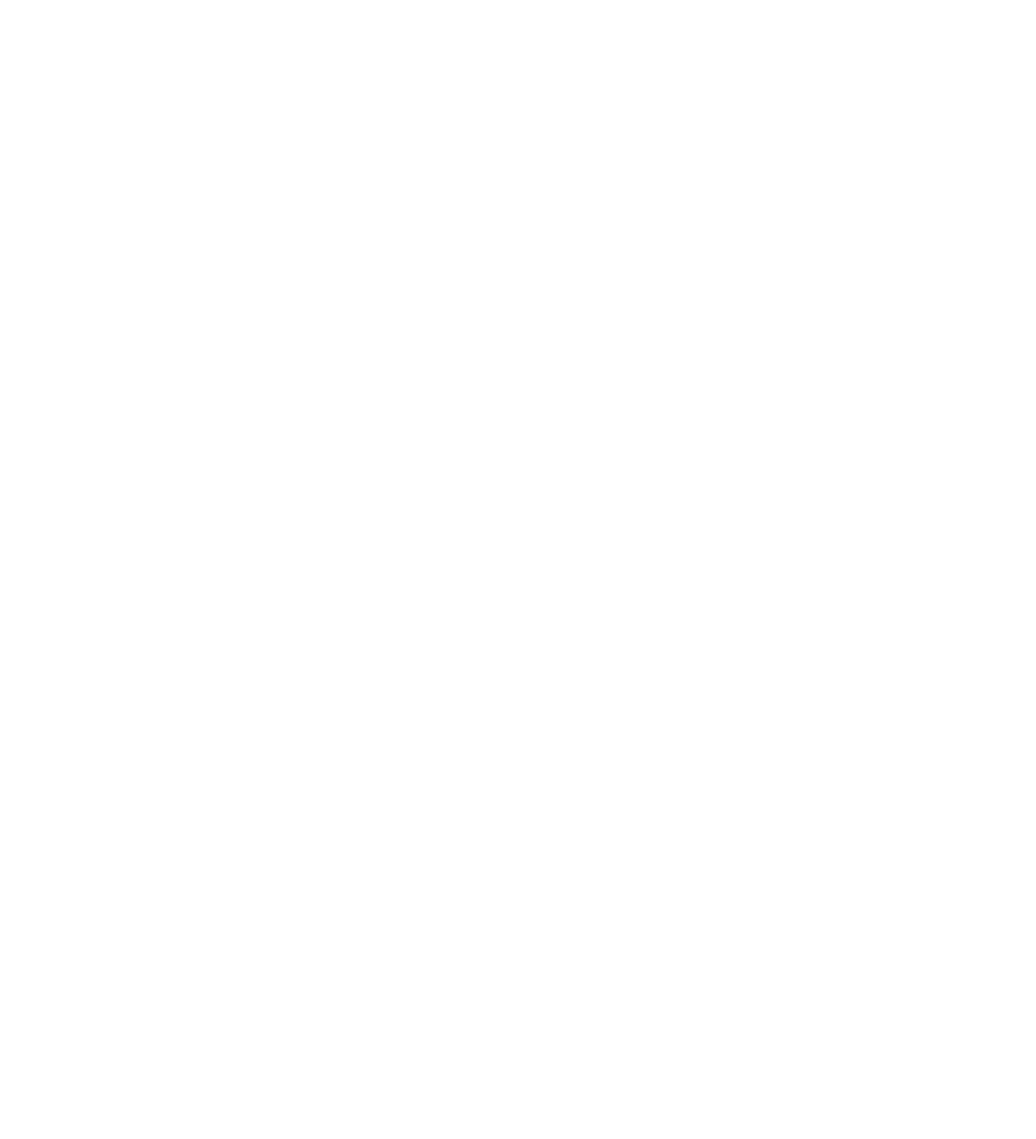
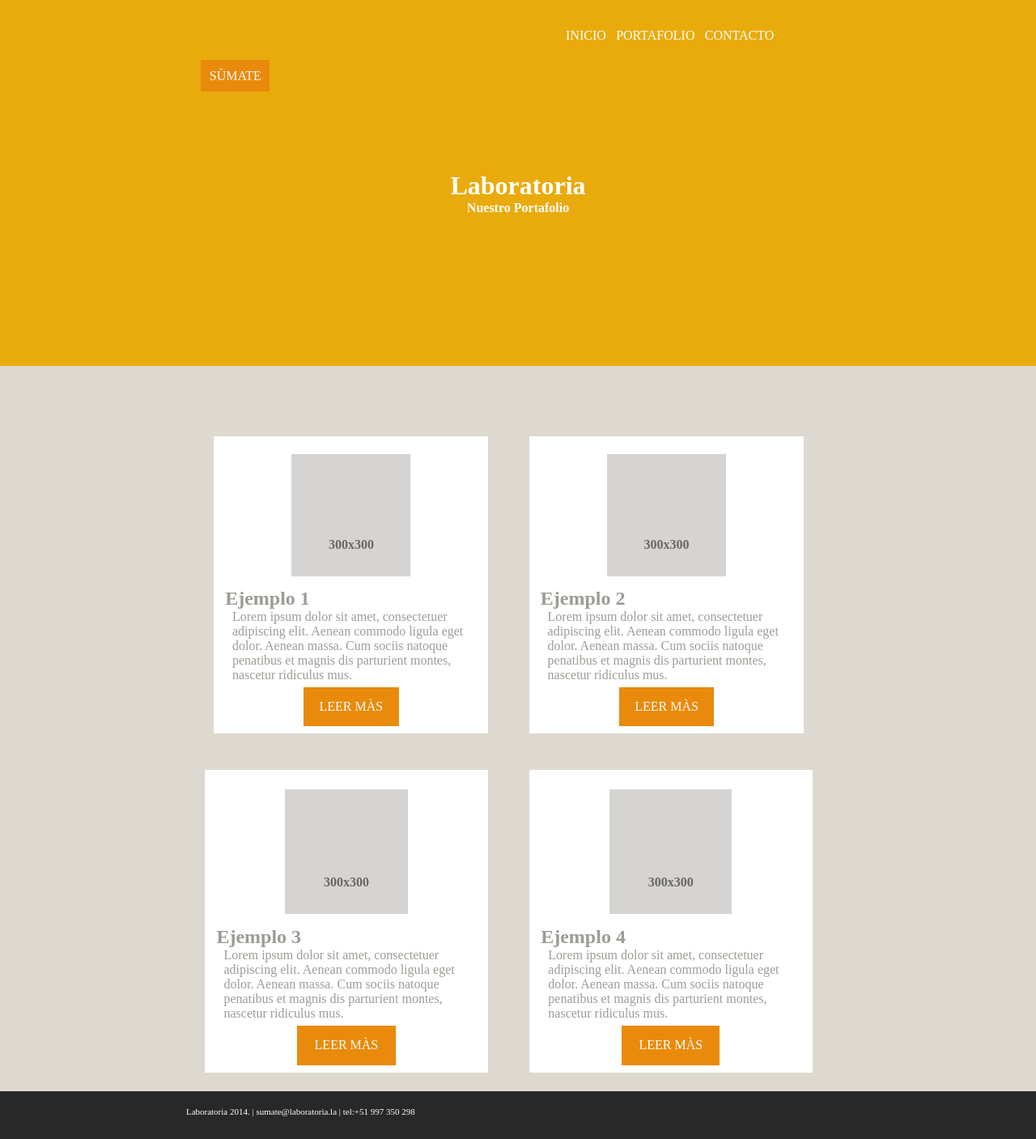
Before and after one commit to VegaRuth/Tini, a plain HTML site: page index.html in a window 1280 px wide. Shown: the whole page at 81% size. Before the commit the page ends 800 px from the top, so only its background shows below. Drawn offline with Linux system fonts and the light colour scheme.

Commit message:
Replica Proyecto

```diff
--- a/css/main.css
+++ b/css/main.css
@@ -1 +1,98 @@
-/* Inserte su codigo aqui */
+/* General */
+a{
+	text-decoration: none;
+}
+/*HEADER*/
+h1{
+	color: white;
+	margin-top: 10%;
+}
+h4{
+	color: white;
+	margin-bottom: 20%;
+}
+header{
+	background-color:#E9AB0C;
+}
+/*BOTON*/
+.boton{
+	width: 40%;
+	height: 100%;
+	background-color:#E98A0C ;
+	margin: 35% 10% 2% 20%;
+	padding: 5%;
+}
+.boton>p{
+	color: white;
+	font-size: 12px;
+	font-weight: bold;
+	margin: 4%;
+}
+.p-boton{
+	color: white;
+}
+/*MENU*/
+a > li{
+	display: inline-block;
+	text-decoration: none;
+	color: white;
+	margin-left: 2%;
+}
+nav{
+	margin: 5% 0% 0% 40%;
+}
+/*SECTION*/
+section{
+	background-color: #DDD9D0;
+	padding-top: 5%;
+}
+.sub-section-left{
+	background-color:white;
+	width:75%;
+	height: 100%;
+	padding: 5% 5% 2% 5%;
+	margin: 5% 0% 5% 20%;
+}
+.sub-section-right{
+	background-color:white;
+	width:75%;
+	height: 100%;
+	padding: 5% 5% 2% 5%;
+	margin: 5% 10% 5% 0%;
+}
+.img-section{
+	width: 50%;
+	height: 70%;
+	background-color: #D5D4D2;
+	font-color:#BDBCBC;
+	padding: 35% 10% 10% 10%;
+	margin-bottom: 5%;
+}
+.p-image{
+	color:#6A6863;
+	font-weight: bold;
+}
+.section-boton{
+	width: 40%;
+	height: 20%;
+	background-color:#E98A0C ;
+	padding: 5%;
+	margin-top: 2%;
+}
+h2{
+	color:#9D9B95;
+	margin-left: -3%;
+}
+.p-section{
+	color:#9E9C97 ;
+	padding-left: -2%;
+}
+/*FOOTER*/
+footer{
+	background-color: #282828;
+}
+.p-footer{
+	color: white;
+	margin: 2% 0% 3% 6%;
+	font-size: 11px;
+}
--- a/index.html
+++ b/index.html
@@ -5,9 +5,154 @@
 		<title>Tini</title>
 		<link rel="stylesheet" href="css/grid-system.css">
 		<link rel="stylesheet" href="css/main.css">
-		<link href='http://fonts.googleapis.com/css?family=Roboto:400,300' rel='stylesheet' type='text/css'>
+		<link href="http://fonts.googleapis.com/css?family=Roboto:400,300" rel="stylesheet" type="text/css">
 	</head>
 	<body>
-		<!-- Inserta tu código aqui -->
+		<header>
+			<div class="container">
+				<div class="row">
+				<!--boton-->
+					<div class="col-3">
+						<a href="#">
+							<div class="p-boton">
+								<center>
+									<p class="boton">SÙMATE</p>
+								</center>
+							</div>
+						</a>
+					</div>
+				<!--menu-->
+					<div class="col-9">
+						<nav>
+							<ul>
+								<a href="#"><li>
+									INICIO
+								</li></a>
+								<a href="#"><li>
+									PORTAFOLIO
+								</li></a>
+								<a href="#"><li>
+									CONTACTO
+								</li></a>
+							</ul>
+						</nav>
+					</div>
+				</div>
+				<div class="row">
+					<div class="col-12">
+						<center>
+							<h1>Laboratoria</h1>
+							<h4>Nuestro Portafolio</h4>
+						</center>
+					</div>
+				</div>
+			</div>
+		</header>
+<!--SECTION -->
+		<section>
+			<div class="container">
+				<div class="row">
+					<div class="col-6">
+						<div class="sub-section-left">
+							<center>
+								<div class="img-section">
+									<p class="p-image">300x300</p>
+								</div>
+							</center>
+								<h2>
+								Ejemplo 1
+								</h2>
+								<p class="p-section">
+									Lorem ipsum dolor sit amet, consectetuer adipiscing elit. Aenean commodo ligula eget dolor. Aenean massa. Cum sociis natoque penatibus et magnis dis parturient montes, nascetur ridiculus mus.
+								</p>
+								<center>
+									<a href="#">
+										<div class="section-boton">
+											<p class="p-boton">LEER MÀS</p>
+										</div>
+									</a>
+								</center>
+						</div>
+					</div>
+					<div class="col-6">
+						<div class="sub-section-right">
+							<center>
+								<div class="img-section">
+									<p class="p-image">300x300</p>
+								</div>
+							</center>
+								<h2>
+								Ejemplo 2
+								</h2>
+								<p class="p-section">
+									Lorem ipsum dolor sit amet, consectetuer adipiscing elit. Aenean commodo ligula eget dolor. Aenean massa. Cum sociis natoque penatibus et magnis dis parturient montes, nascetur ridiculus mus.
+								</p>
+								<center>
+									<a href="#">
+										<div class="section-boton">
+											<p class="p-boton">LEER MÀS</p>
+										</div>
+									</a>
+								</center>
+						</div>
+					</div>
+				<div class="row">
+					<div class="col-6">
+						<div class="sub-section-left">
+							<center>
+								<div class="img-section">
+									<p class="p-image">300x300</p>
+								</div>
+							</center>
+								<h2>
+								Ejemplo 3
+								</h2>
+								<p class="p-section">
+									Lorem ipsum dolor sit amet, consectetuer adipiscing elit. Aenean commodo ligula eget dolor. Aenean massa. Cum sociis natoque penatibus et magnis dis parturient montes, nascetur ridiculus mus.
+								</p>
+								<center>
+									<a href="#">
+										<div class="section-boton">
+											<p class="p-boton">LEER MÀS</p>
+										</div>
+									</a>
+								</center>
+						</div>
+					</div>
+					<div class="col-6">
+						<div class="sub-section-right">
+							<center>
+								<div class="img-section">
+									<p class="p-image">300x300</p>
+								</div>
+							</center>
+								<h2>
+								Ejemplo 4
+								</h2>
+								<p class="p-section">
+									Lorem ipsum dolor sit amet, consectetuer adipiscing elit. Aenean commodo ligula eget dolor. Aenean massa. Cum sociis natoque penatibus et magnis dis parturient montes, nascetur ridiculus mus.
+								</p>
+								<center>
+									<a href="#">
+										<div class="section-boton">
+											<p class="p-boton">LEER MÀS</p>
+										</div>
+									</a>
+								</center>
+						</div>
+					</div>
+				</div>
+			</div>
+		</section>
+<!--FOOTER-->
+		<footer>
+			<div class="container">
+				<div class="row">
+					<div class="col-12">
+						<p class="p-footer">Laboratoria 2014. | sumate@laboratoria.la | tel:+51 997 350 298</p>
+					</div>
+				</div>
+			</div>
+		</footer>
 	</body>
 </html>
```
